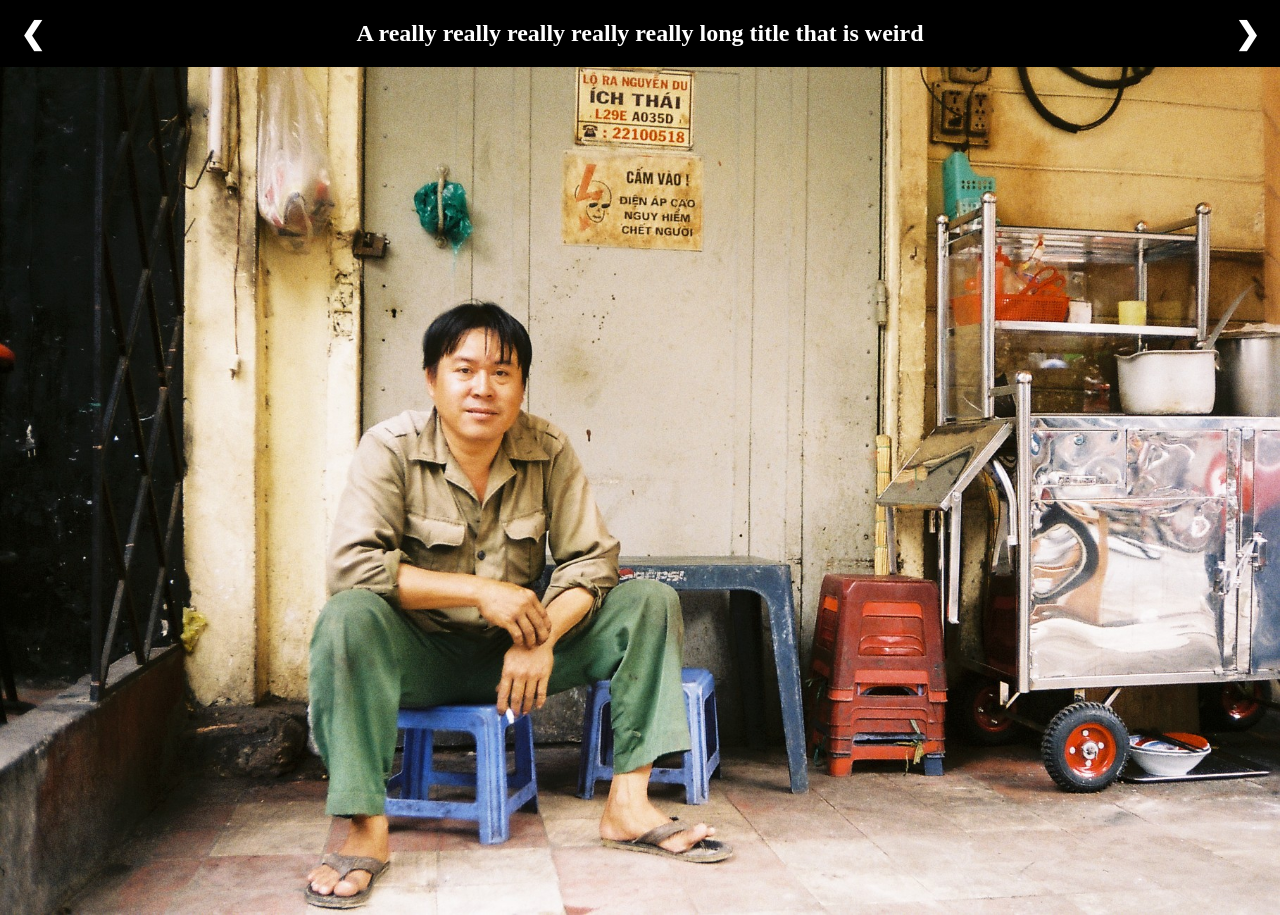
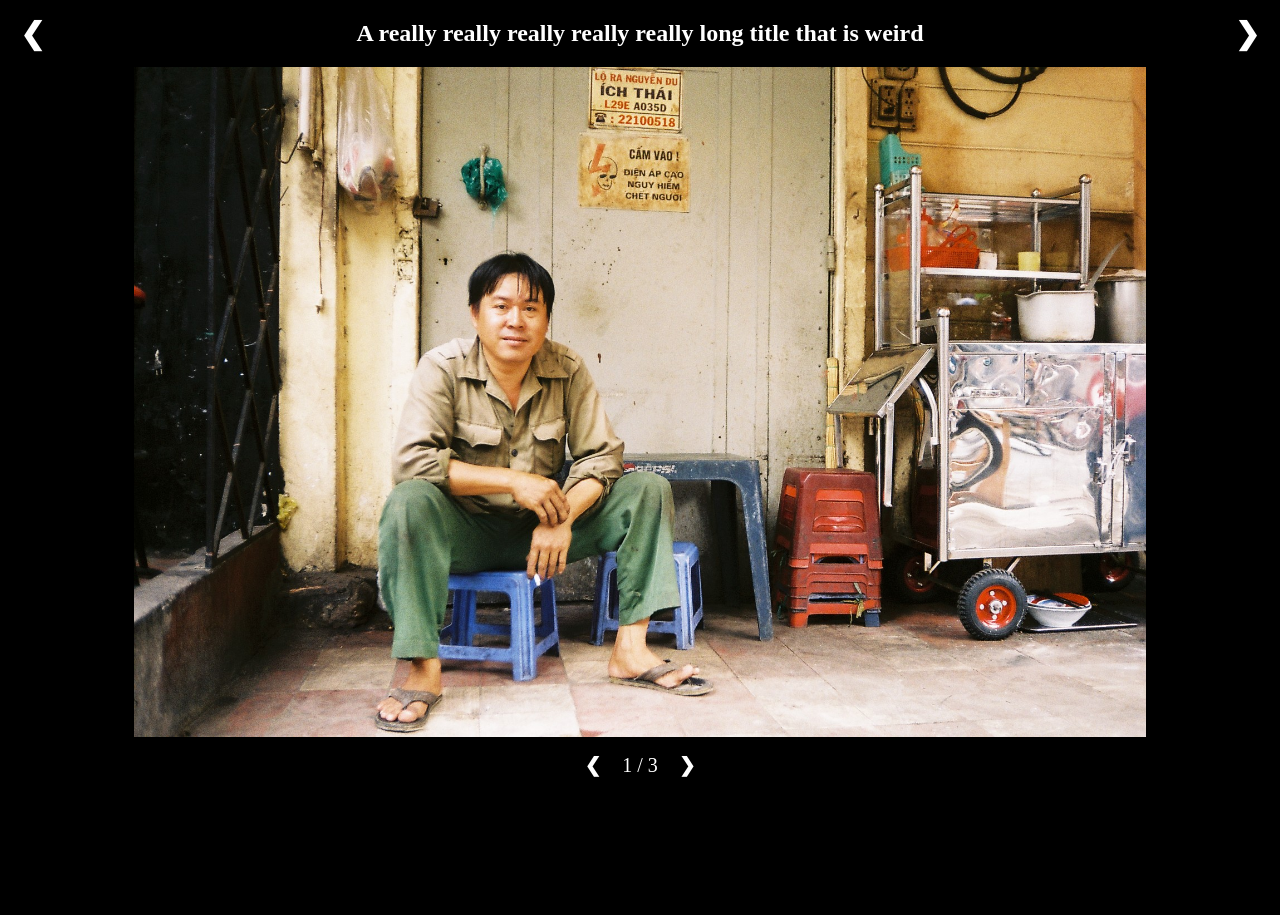
Before and after one commit to 35mmwebsite/rick, an Eleventy site: page src/index.md in a window 1280 px wide. Shown: the top 915 px of the page. After the commit the page ends 800 px from the top, so only its background shows below. Built offline with nearby package versions, Linux system fonts and the light colour scheme; Eleventy itself is replaced by a stand-in of ours; files that its build step writes are made by us from their sources.

Commit message:
Update style.css

```diff
--- a/src/assets/style.css
+++ b/src/assets/style.css
@@ -32,7 +32,10 @@ nav .next {
     height: auto;
 }
 img {
-    width: 100%;
+    max-width: 100%;
+    max-height: calc(100vh - 130px);
+    margin: auto;
+    display: block;
 }
 .text-container {
     color: white;
```
